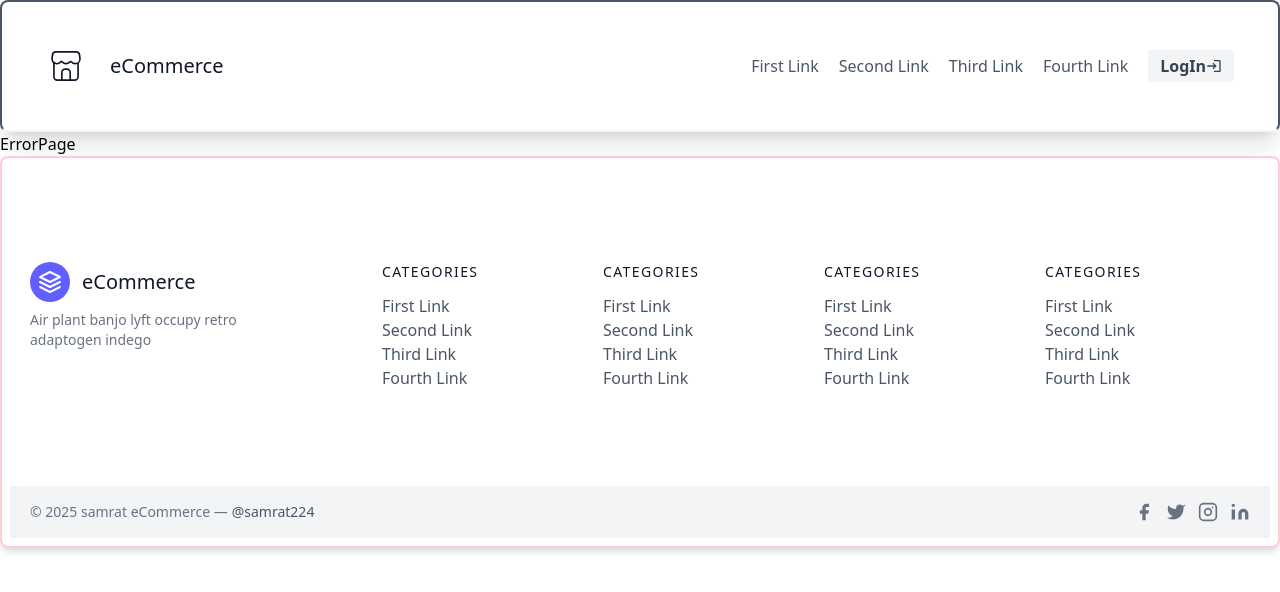
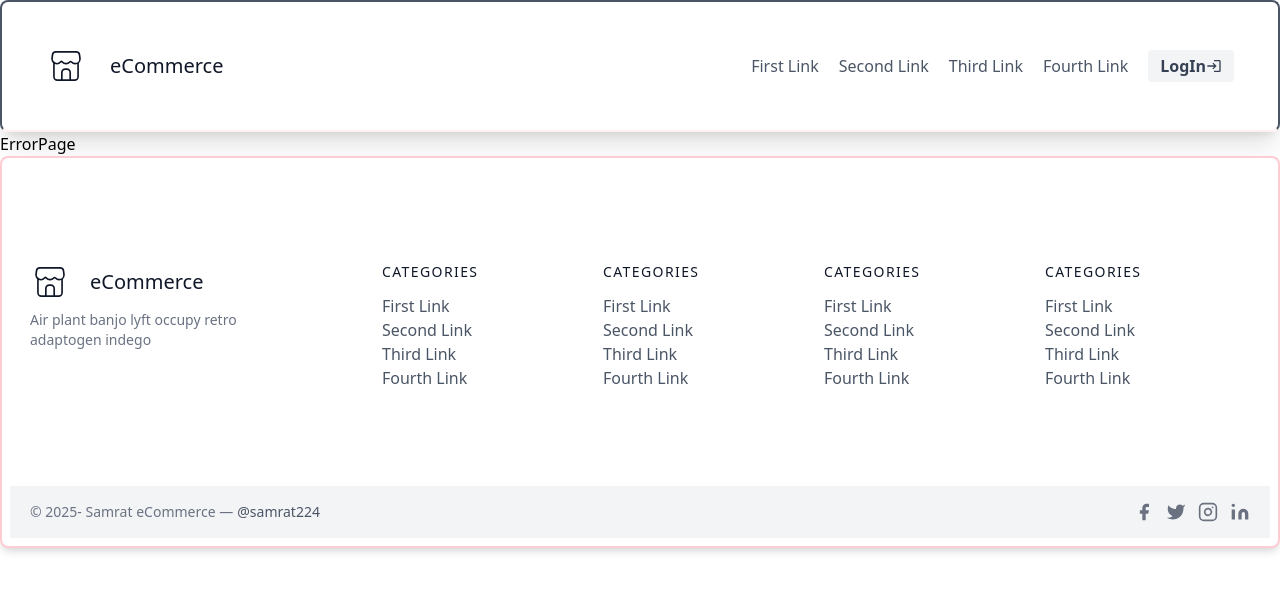
Before and after one commit to ksamrat224/e-commerce, a React (Vite) app: page /error in a window 1280 px wide. Shown: the top 592 px of the page. Built offline with nearby package versions, Linux system fonts and the light colour scheme.

Commit message:
new date getfullyear added

```diff
--- a/src/components/Footer.jsx
+++ b/src/components/Footer.jsx
@@ -1,5 +1,5 @@
 import React from "react";
-
+import { CiShop } from "react-icons/ci";
 const Footer = () => {
   return (
     <>
@@ -7,18 +7,7 @@ const Footer = () => {
         <div className="container px-5 py-24 mx-auto flex md:items-center lg:items-start md:flex-row md:flex-nowrap flex-wrap flex-col">
           <div className="w-64 flex-shrink-0 md:mx-0 mx-auto text-center md:text-left">
             <a className="flex title-font font-medium items-center md:justify-start justify-center text-gray-900">
-              <svg
-                xmlns="http://www.w3.org/2000/svg"
-                fill="none"
-                stroke="currentColor"
-                strokeLinecap="round"
-                strokeLinejoin="round"
-                strokeWidth={2}
-                className="w-10 h-10 text-white p-2 bg-indigo-500 rounded-full"
-                viewBox="0 0 24 24"
-              >
-                <path d="M12 2L2 7l10 5 10-5-10-5zM2 17l10 5 10-5M2 12l10 5 10-5" />
-              </svg>
+              <CiShop className="w-10 h-10 mr-2" />
               <span className="ml-3 text-xl">eCommerce</span>
             </a>
             <p className="mt-2 text-sm text-gray-500">
@@ -139,7 +128,7 @@ const Footer = () => {
         <div className="bg-gray-100">
           <div className="container mx-auto py-4 px-5 flex flex-wrap flex-col sm:flex-row">
             <p className="text-gray-500 text-sm text-center sm:text-left">
-              © 2025 samrat eCommerce —
+              © {new Date().getFullYear()}- Samrat eCommerce —
               <a
                 href="https://twitter.com/samrat224"
                 rel="noopener noreferrer"
@@ -149,6 +138,7 @@ const Footer = () => {
                 @samrat224
               </a>
             </p>
+
             <span className="inline-flex sm:ml-auto sm:mt-0 mt-2 justify-center sm:justify-start">
               <a className="text-gray-500">
                 <svg
```
